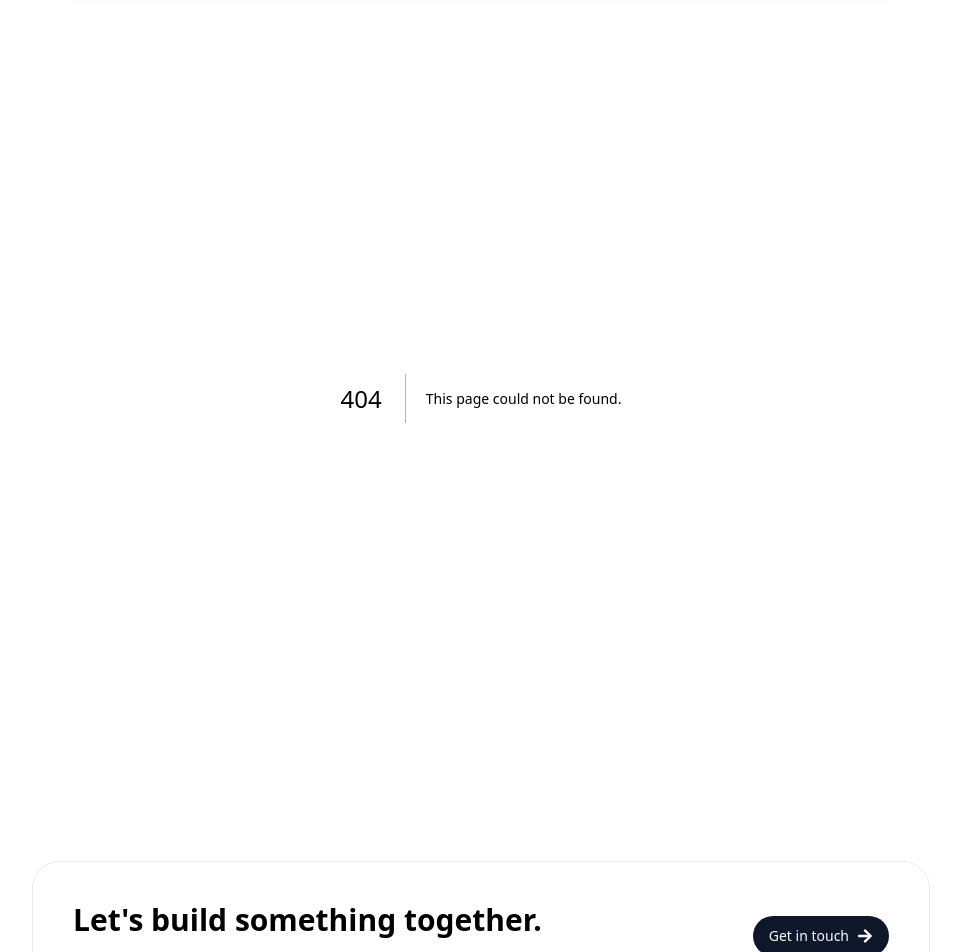
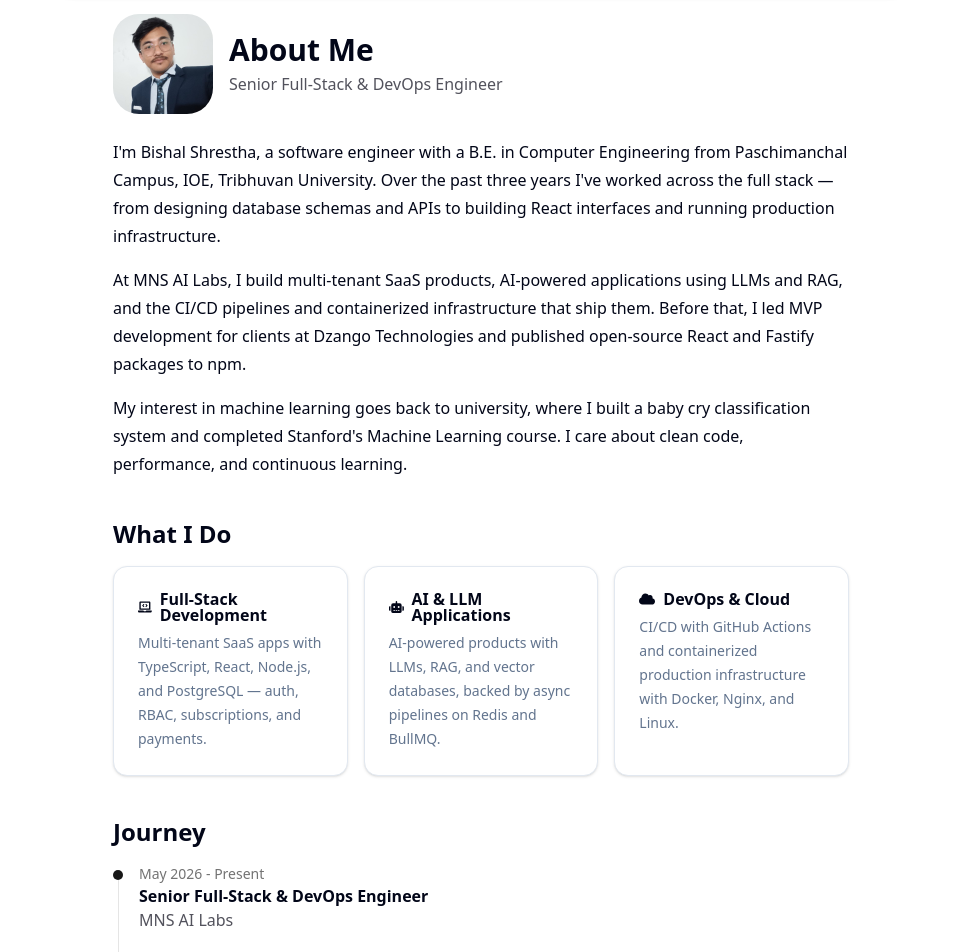
Before and after one commit to bishalshrestha013/portfolio-site, a Next.js app: page /about in a window 1280 px wide. Before the commit this address had no page. Shown: the part 100-1052 px from the top of the page, without its empty margins (159-1120 px from the left). Built offline with nearby package versions, Linux system fonts and the light colour scheme.

Commit message:
feat: add about section

```diff
--- /dev/null
+++ b/app/about/page.tsx
@@ -0,0 +1,125 @@
+import Image from "next/image";
+import photo from "@/public/assets/photo.jpeg";
+import {
+  Card,
+  CardDescription,
+  CardHeader,
+  CardTitle,
+} from "@/components/ui/card";
+import { FaCloud, FaLaptopCode, FaRobot } from "react-icons/fa";
+import { WORK_EXPERIENCES } from "@/constants";
+
+const focusAreas = [
+  {
+    title: "Full-Stack Development",
+    icon: <FaLaptopCode />,
+    description:
+      "Multi-tenant SaaS apps with TypeScript, React, Node.js, and PostgreSQL — auth, RBAC, subscriptions, and payments.",
+  },
+  {
+    title: "AI & LLM Applications",
+    icon: <FaRobot />,
+    description:
+      "AI-powered products with LLMs, RAG, and vector databases, backed by async pipelines on Redis and BullMQ.",
+  },
+  {
+    title: "DevOps & Cloud",
+    icon: <FaCloud />,
+    description:
+      "CI/CD with GitHub Actions and containerized production infrastructure with Docker, Nginx, and Linux.",
+  },
+];
+
+const journey = [
+  ...WORK_EXPERIENCES.map(({ company, role, period }) => ({
+    title: role,
+    subtitle: company,
+    period,
+  })),
+  {
+    title: "B.E. Computer Engineering",
+    subtitle: "Paschimanchal Campus, IOE, TU",
+    period: "2018 - 2023",
+  },
+];
+
+const About = () => {
+  return (
+    <div className="p-4 mx-auto max-w-3xl">
+      <div className="flex flex-col md:flex-row md:items-center gap-4">
+        <Image
+          src={photo}
+          alt="Profile photo"
+          width={100}
+          height={100}
+          className="rounded-4xl"
+        />
+        <div>
+          <h1 className="text-3xl font-bold">About Me</h1>
+          <p className="mt-1 text-zinc-600">
+            Senior Full-Stack & DevOps Engineer
+          </p>
+        </div>
+      </div>
+
+      <div className="mt-6 space-y-4 leading-7">
+        <p>
+          I&apos;m Bishal Shrestha, a software engineer with a B.E. in Computer
+          Engineering from Paschimanchal Campus, IOE, Tribhuvan University. Over
+          the past three years I&apos;ve worked across the full stack — from
+          designing database schemas and APIs to building React interfaces and
+          running production infrastructure.
+        </p>
+        <p>
+          At MNS AI Labs, I build multi-tenant SaaS products, AI-powered
+          applications using LLMs and RAG, and the CI/CD pipelines and
+          containerized infrastructure that ship them. Before that, I led MVP
+          development for clients at Dzango Technologies and published
+          open-source React and Fastify packages to npm.
+        </p>
+        <p>
+          My interest in machine learning goes back to university, where I
+          built a baby cry classification system and completed Stanford&apos;s
+          Machine Learning course. I care about clean code, performance, and
+          continuous learning.
+        </p>
+      </div>
+
+      <h2 className="mt-10 text-2xl font-bold">What I Do</h2>
+      <div className="mt-4 grid gap-4 md:grid-cols-3">
+        {focusAreas.map(({ title, icon, description }) => (
+          <Card key={title}>
+            <CardHeader>
+              <CardTitle className="flex items-center gap-2">
+                {icon}
+                <p>{title}</p>
+              </CardTitle>
+              <CardDescription className="leading-6">
+                {description}
+              </CardDescription>
+            </CardHeader>
+          </Card>
+        ))}
+      </div>
+
+      <h2 className="mt-10 text-2xl font-bold">Journey</h2>
+      <ol className="mt-4">
+        {journey.map(({ title, subtitle, period }) => (
+          <li key={`${subtitle}-${period}`} className="group flex gap-4">
+            <div className="flex flex-col items-center">
+              <span className="mt-1.5 size-2.5 rounded-full bg-neutral-900" />
+              <span className="w-px flex-1 bg-neutral-200 group-last:hidden" />
+            </div>
+            <div className="pb-6">
+              <p className="text-sm text-neutral-500">{period}</p>
+              <p className="font-semibold">{title}</p>
+              <p className="text-zinc-600">{subtitle}</p>
+            </div>
+          </li>
+        ))}
+      </ol>
+    </div>
+  );
+};
+
+export default About;
--- a/constants/index.ts
+++ b/constants/index.ts
@@ -22,10 +22,10 @@ import techNirvanaLogo from "@/public/assets/tech-nirvana-logo.webp";
 
 export const NAV_LINKS = [
   { name: "Home", href: "/" },
-  { name: "About", href: "/" },
+  { name: "About", href: "/about" },
   // { name: "Blogs", href: "/" },
   { name: "Skills", href: "/skills" },
-  { name: "Projects", href: "/" },
+  // { name: "Projects", href: "/" },
   { name: "Contact", href: "/contact" },
 ];
 
```
